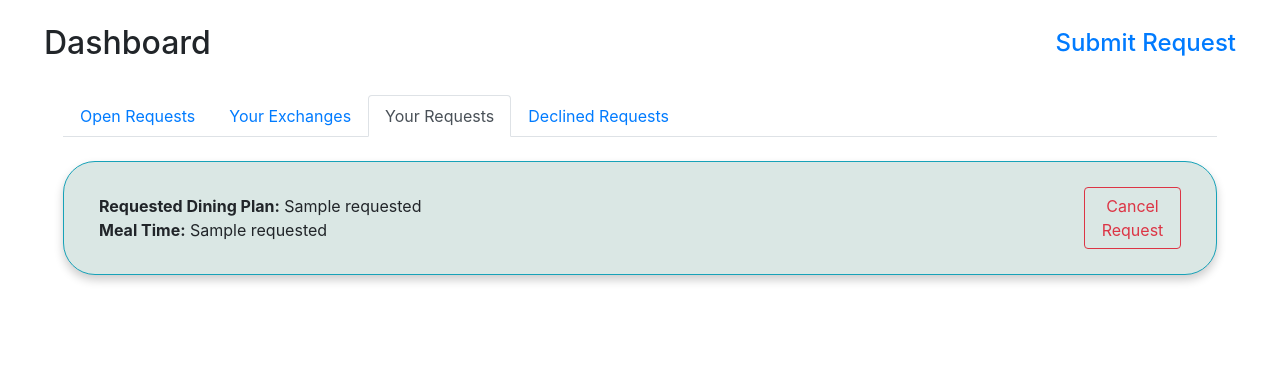
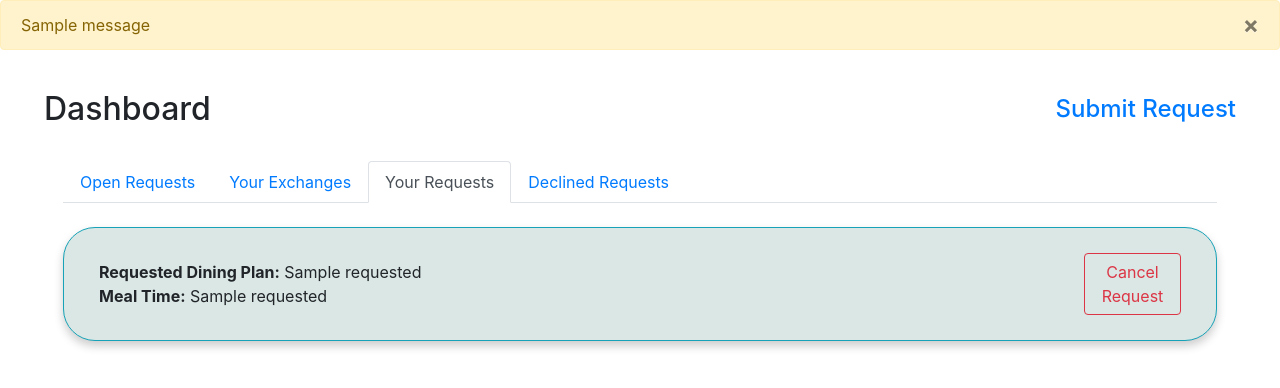
Before and after one commit to dsaha04/MealSwap, a Flask app: page /yourrequests in a window 1280 px wide. Shown: the part 58-446 px from the top of the page. Run offline with Flask 2, Linux system fonts and the light colour scheme; the visitor is signed in with stand-in values (Sample User, id 1); one stand-in notice (Sample message) is shown; a database or web service that is not in the repository returns one stand-in record (values such as "Sample title"); some libraries are stand-ins or nearby versions.

Commit message:
fixed notification

```diff
--- a/app.py
+++ b/app.py
@@ -229,6 +229,7 @@ def submit_request():
             print("flashing...")
             flask.flash(
                 "You cannot open more than 5 pending requests")
+            return flask.redirect('/yourrequests')
 
         if response == 2:
             flask.flash(
--- a/templates/your_requests.html
+++ b/templates/your_requests.html
@@ -49,6 +49,14 @@ function submitForm(para) {
 <body>
 
     {% include 'navbar.html' %}
+
+
+    {% for message in get_flashed_messages() %}
+    <div class="alert alert-warning">
+        <button type="button" class="close" data-dismiss="alert">&times;</button>
+        {{ message }}
+    </div>
+    {% endfor %}
 
     <div class="mx-sm-4 mt-4" style="padding-left: 20px; justify-content: space-between; display: flex; align-items: center;">
       <h2>
```
